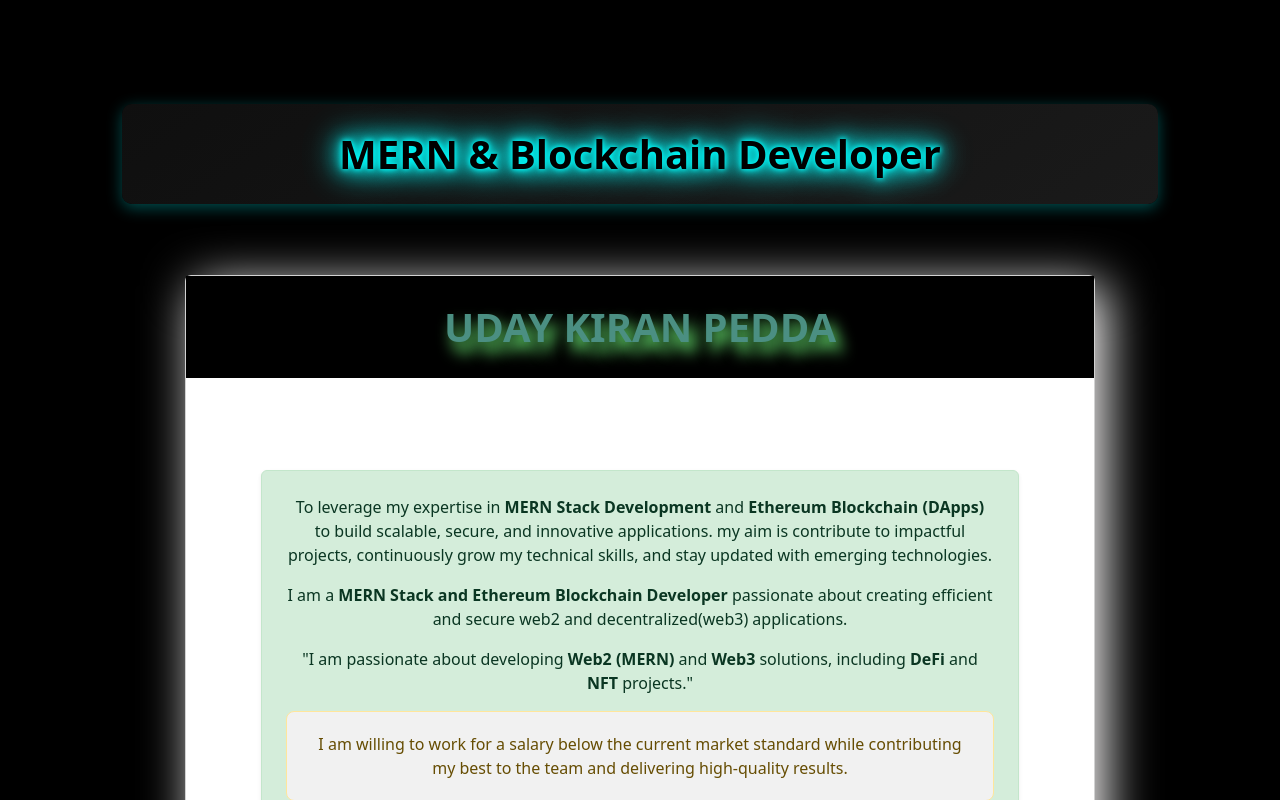
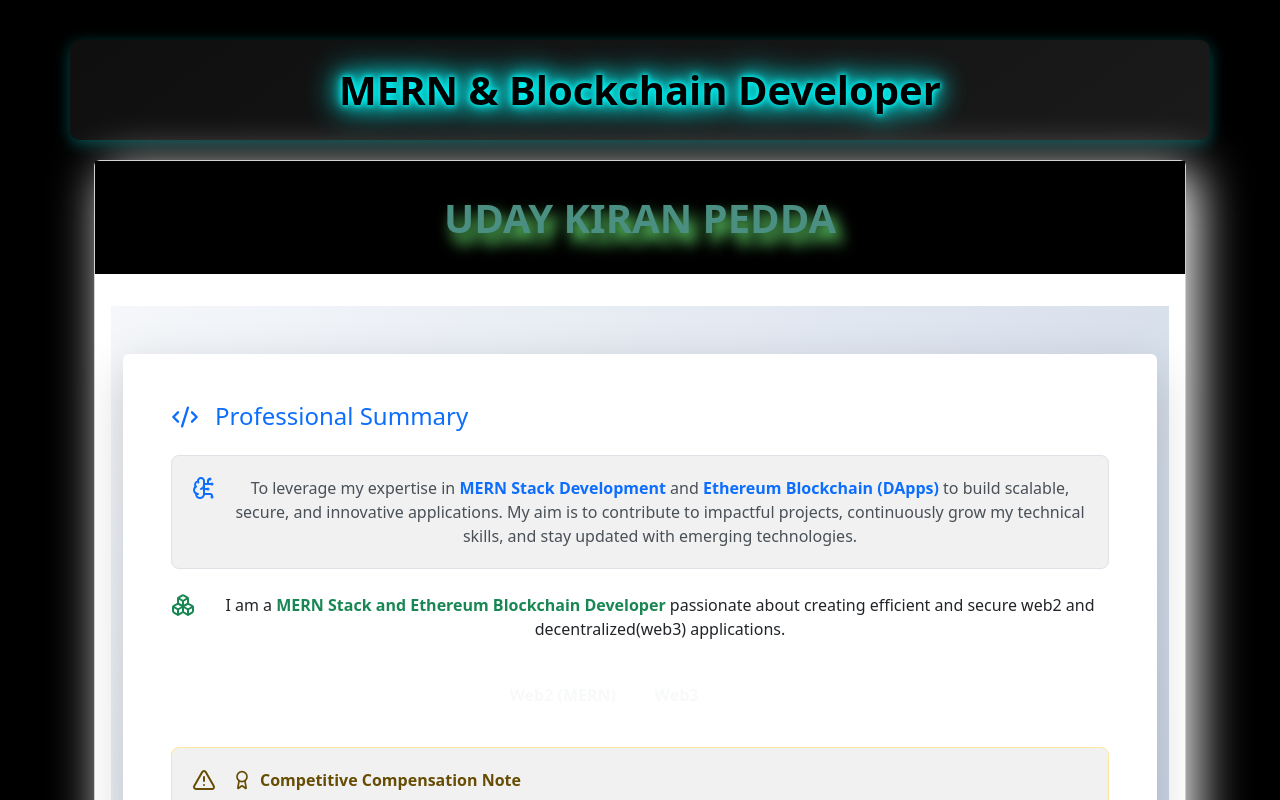
Before and after one commit to udaykiranhub/udaykiranpedda-profile, a React (Create React App) app in the folder app/: page /contact in a window 1280 px wide. Shown: the top 800 px of the page. Built offline with nearby package versions, Linux system fonts and the light colour scheme.

Commit message:
description added

```diff
--- a/app/package.json
+++ b/app/package.json
@@ -7,6 +7,7 @@
     "bootstrap": "^5.3.3",
     "cra-template": "1.2.0",
     "helmet": "^8.0.0",
+    "lucide-react": "^0.474.0",
     "react": "^19.0.0",
     "react-bootstrap": "^2.10.7",
     "react-bootstrap-icons": "^1.11.5",
@@ -23,7 +24,7 @@
     "test": "react-scripts test",
     "eject": "react-scripts eject",
     "predeploy": "npm run build",
-  "deploy": "gh-pages -d build"
+    "deploy": "gh-pages -d build"
   },
   "eslintConfig": {
     "extends": [
--- a/app/src/components/contact.js
+++ b/app/src/components/contact.js
@@ -70,7 +70,7 @@ function Contact() {
         </Modal.Body>
         <Modal.Footer>
           <a
-            href="https://github.com/udaykiranhub"
+            href="https://github.com/udaykiranhub?tab=repositories"
             target="_blank"
             rel="noopener noreferrer"
             className="btn btn-dark"
--- a/app/src/components/description.js
+++ b/app/src/components/description.js
@@ -1,43 +1,89 @@
 import React from 'react';
-import { Alert, Container } from 'react-bootstrap';
-import './description.css';
+import { Container, Alert, Card } from 'react-bootstrap';
+import { Code2, Boxes, Wallet, Gem, BrainCircuit, Target, Award, AlertTriangle } from 'lucide-react';
 
-function Description() {
+interface DescriptionProps {
+  showSalaryNote?: boolean;
+  className?: string;
+}
+
+function Description({ showSalaryNote = true, className = '' }: DescriptionProps) {
   return (
-    <div className="description">
+    <div
+      className={`py-5 ${className}`}
+      style={{
+        backgroundImage: 'linear-gradient(135deg, #f5f7fa 0%, #c3cfe2 100%)',
+        minHeight: '100vh'
+      }}
+    >
       <Container>
+        <Card className="border-0 shadow-lg">
+          <Card.Body className="p-4 p-md-5">
+            <div className="mb-4 d-flex align-items-center gap-3">
+              <Code2 className="text-primary" size={28} />
+              <h4 className="mb-0 text-primary">Professional Summary</h4>
+            </div>
 
-        <Alert variant="success" className="p-4 shadow-sm rounded">
-          {/* <h4 className="mb-3 text-center">About Me</h4> */}
-          <p>
-            To leverage my expertise in <strong>MERN Stack Development</strong> and
-            <strong> Ethereum Blockchain (DApps)</strong> to build scalable, secure, and
-            innovative applications. my aim is  contribute to impactful projects,
-            continuously grow my technical skills, and stay updated with emerging technologies.
-          </p>
-          <p>
-            I am a <strong>MERN Stack and Ethereum Blockchain Developer</strong> passionate about
-            creating efficient and secure web2 and decentralized(web3) applications.
-          </p>
+            <Alert variant="light" className="border mb-4">
+              <div className="d-flex gap-3">
+                <BrainCircuit className="flex-shrink-0 text-primary" size={24} />
+                <p className="mb-0">
+                  To leverage my expertise in <strong className="text-primary">MERN Stack Development</strong> and
+                  <strong className="text-primary"> Ethereum Blockchain (DApps)</strong> to build scalable, secure, and
+                  innovative applications. My aim is to contribute to impactful projects,
+                  continuously grow my technical skills, and stay updated with emerging technologies.
+                </p>
+              </div>
+            </Alert>
 
+            <div className="mb-4">
+              <div className="d-flex gap-3 align-items-start">
+                <Boxes className="flex-shrink-0 text-success" size={24} />
+                <p className="mb-0">
+                  I am a <strong className="text-success">MERN Stack and Ethereum Blockchain Developer</strong> passionate about
+                  creating efficient and secure web2 and decentralized(web3) applications.
+                </p>
+              </div>
+            </div>
 
+            <Card className="bg-gradient border-0 mb-4"
+              style={{ background: 'linear-gradient(to right, #4facfe 0%, #00f2fe 100%)' }}>
+              <Card.Body className="text-white">
+                <div className="d-flex gap-3 align-items-center">
+                  <Target className="flex-shrink-0" size={24} />
+                  <p className="mb-0 fw-bold">
+                    "I am passionate about developing <span className="text-light">Web2 (MERN)</span> and
+                    <span className="text-light"> Web3</span> solutions, including
+                    <span className="d-inline-flex align-items-center gap-1">
+                      <Wallet size={16} /> DeFi
+                    </span> and
+                    <span className="d-inline-flex align-items-center gap-1">
+                      <Gem size={16} /> NFT
+                    </span> projects."
+                  </p>
+                </div>
+              </Card.Body>
+            </Card>
 
-          <p>
-         "I am passionate about developing <strong>Web2 (MERN)</strong> and<strong> Web3</strong> solutions, including <strong>DeFi</strong> and <strong>NFT</strong> projects."
-          </p>
-
-
-
-
-
-      <p>
-      <Alert variant='warning'>
-          I am willing to work for a salary below the current market standard
-           while contributing my best to the team and delivering high-quality results.
-           </Alert>
-          </p>
-
-        </Alert>
+            {showSalaryNote && (
+              <Alert variant="warning" className="mb-0">
+                <div className="d-flex gap-3 align-items-start">
+                  <AlertTriangle className="flex-shrink-0" size={24} />
+                  <div>
+                    <div className="d-flex gap-2 align-items-center mb-2">
+                      <Award size={20} />
+                      <strong>Competitive Compensation Note</strong>
+                    </div>
+                    <p className="mb-0">
+                      I am open to competitive compensation arrangements while maintaining my commitment
+                      to delivering exceptional value and high-quality results as a dedicated team member.
+                    </p>
+                  </div>
+                </div>
+              </Alert>
+            )}
+          </Card.Body>
+        </Card>
       </Container>
     </div>
   );
--- a/app/src/components/home.css
+++ b/app/src/components/home.css
@@ -1,8 +1,122 @@
-.container{
+/* .container{
 
     text-align: center;
     padding: 5%;
     align-content: center;
 
 
+} */
+
+
+@tailwind base;
+@tailwind components;
+@tailwind utilities;
+
+/* Background and Container Styles */
+.home-wrapper {
+  min-height: 100vh;
+  position: relative;
+  background: #0f172a;
+  overflow-x: hidden;
 }
+
+.animated-background {
+  position: fixed;
+  top: 0;
+  left: 0;
+  right: 0;
+  bottom: 0;
+  z-index: 0;
+  overflow: hidden;
+}
+
+.gradient-circle {
+  position: absolute;
+  border-radius: 50%;
+  filter: blur(100px);
+  opacity: 0.5;
+  animation: float 10s ease-in-out infinite;
+}
+
+.circle-1 {
+  width: 400px;
+  height: 400px;
+  background: radial-gradient(circle, rgba(99,102,241,0.8) 0%, rgba(99,102,241,0) 70%);
+  top: -100px;
+  left: -100px;
+  animation-delay: 0s;
+}
+
+.circle-2 {
+  width: 600px;
+  height: 600px;
+  background: radial-gradient(circle, rgba(244,114,182,0.8) 0%, rgba(244,114,182,0) 70%);
+  top: 40%;
+  right: -200px;
+  animation-delay: -3s;
+}
+
+.circle-3 {
+  width: 500px;
+  height: 500px;
+  background: radial-gradient(circle, rgba(34,211,238,0.8) 0%, rgba(34,211,238,0) 70%);
+  bottom: -150px;
+  left: 30%;
+  animation-delay: -6s;
+}
+
+@keyframes float {
+  0%, 100% {
+    transform: translateY(0) scale(1);
+  }
+  50% {
+    transform: translateY(-20px) scale(1.05);
+  }
+}
+
+/* Glass Container */
+.glass-container {
+  background: rgba(255, 255, 255, 0.05);
+  backdrop-filter: blur(10px);
+  border-radius: 24px;
+  border: 1px solid rgba(255, 255, 255, 0.1);
+  padding: 2rem;
+  position: relative;
+  z-index: 1;
+}
+
+/* Content Cards */
+.content-card {
+  background: rgba(255, 255, 255, 0.03);
+  border-radius: 16px;
+  border: 1px solid rgba(255, 255, 255, 0.1);
+  padding: 1.5rem;
+  height: 100%;
+  transition: transform 0.3s ease, box-shadow 0.3s ease;
+}
+
+.content-card:hover {
+  transform: translateY(-5px);
+  box-shadow: 0 8px 24px rgba(0, 0, 0, 0.2);
+}
+
+/* Main Container */
+.main-container {
+  position: relative;
+  z-index: 1;
+}
+
+/* Responsive Adjustments */
+@media (max-width: 768px) {
+  .glass-container {
+    padding: 1rem;
+  }
+
+  .content-card {
+    padding: 1rem;
+  }
+
+  .gradient-circle {
+    filter: blur(80px);
+  }
+}
```
Also changed, not shown: 1 other file (tests, documents, lock files or other folders).
